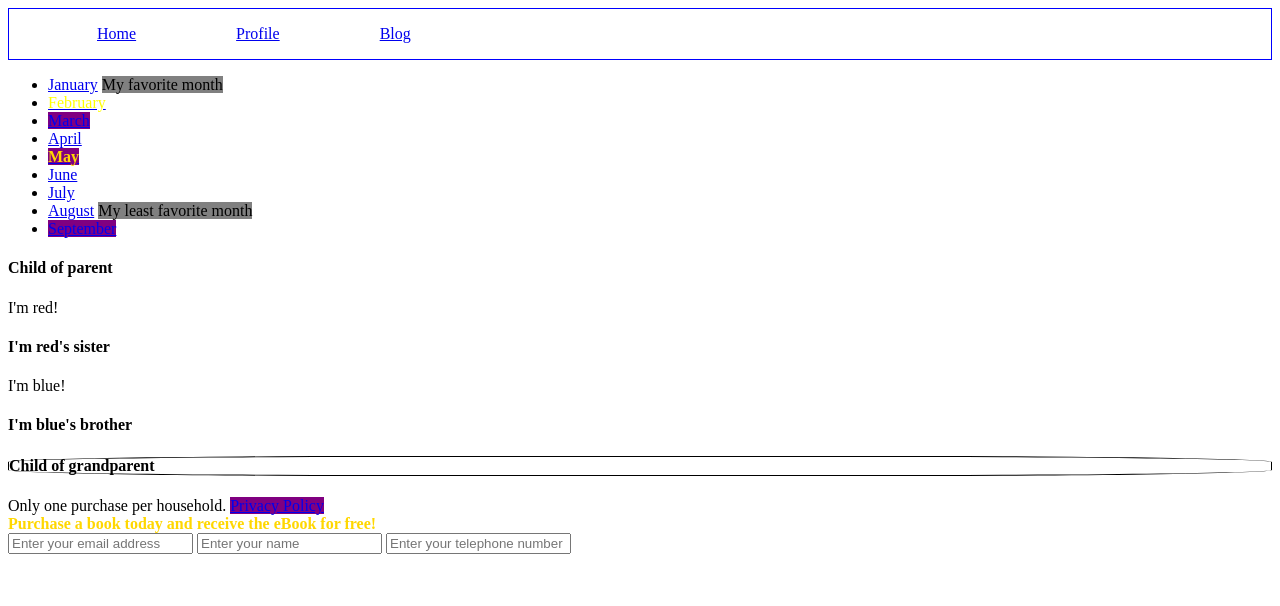
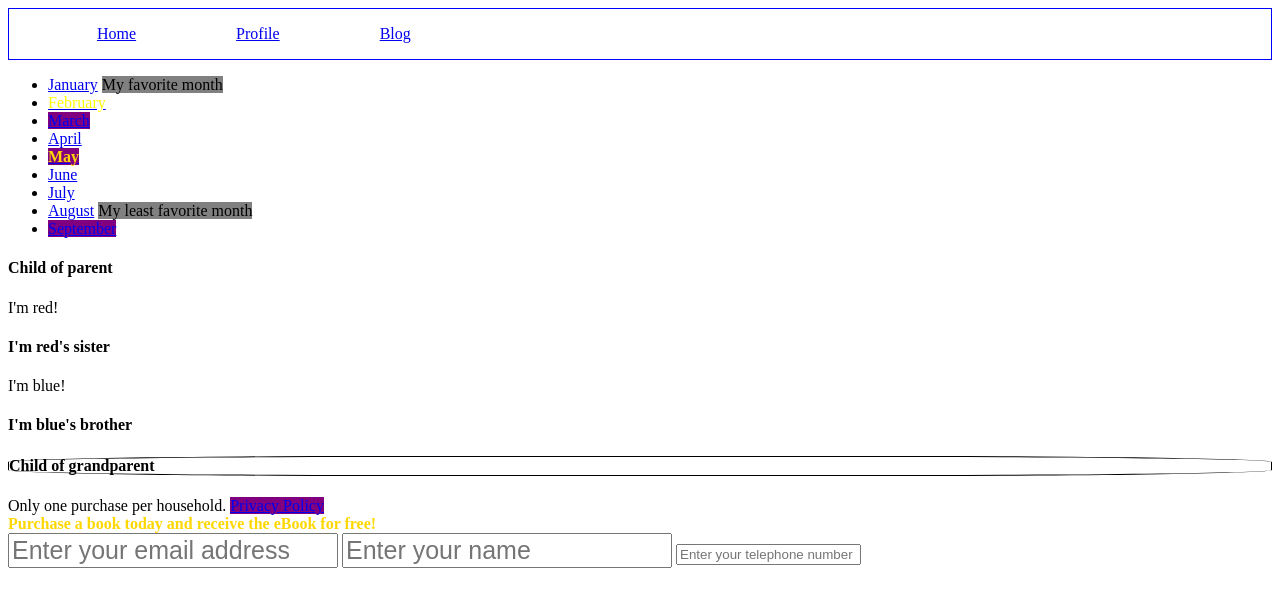
Before and after one commit to sirwilliamiv/css-selectors, a plain HTML site: page index.html in a window 1280 px wide. Drawn offline with Linux system fonts and the light colour scheme.

Commit message:
added 25px fontsize to input text fields

```diff
--- a/selectors.css
+++ b/selectors.css
@@ -43,3 +43,8 @@ a.disabled, a .disabled  {
 	color: gold;
 	font-weight: bold;
 }
+
+footer input[type="text"] {
+
+	font-size: 25px;
+}
```
